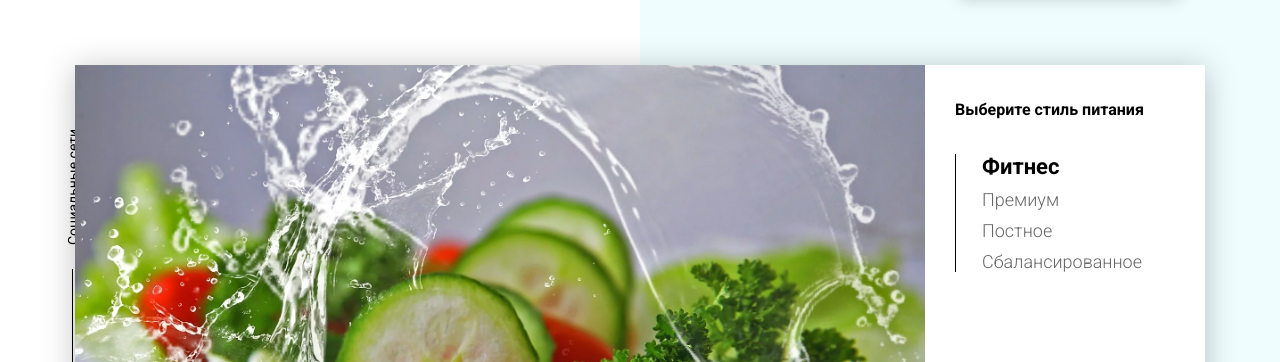
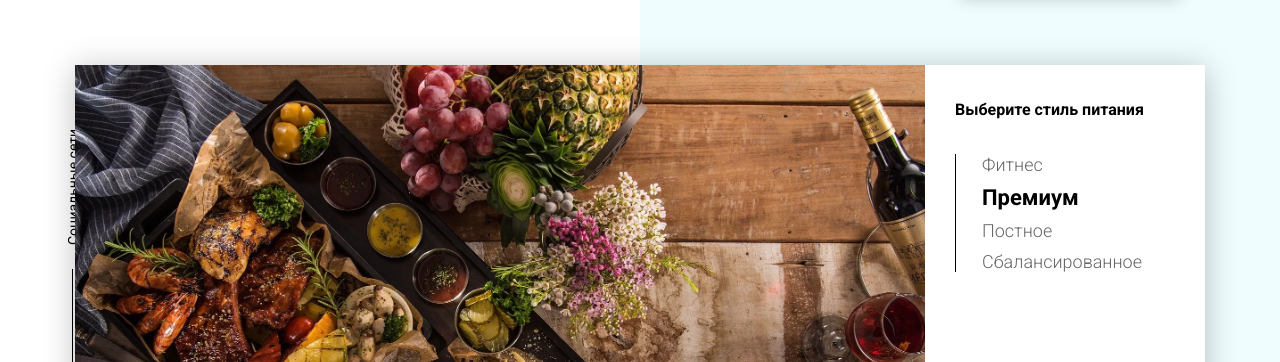
Before and after one commit to RudakovIlya/Food, a plain HTML site: page index.html in a window 1280 px wide. Both pictures are taken after a click on the element "Премиум". Shown: the part 113-475 px from the top of the page. Drawn offline with Linux system fonts and the light colour scheme.

Commit message:
feat: add tabs functional

```diff
--- a/css/style.css
+++ b/css/style.css
@@ -605,3 +605,24 @@ a {
   width: 280px;
   margin: 0 auto;
 }
+
+.show {
+  display: block;
+}
+.hide {
+  display: none;
+}
+.fade {
+  animation-name: fade;
+  animation-duration: 0.8s;
+}
+@keyframes fade {
+  from {
+    transform: scale(0.2);
+    opacity: 0.2;
+  }
+  to {
+    transform: scale(1);
+    opacity: 1;
+  }
+}
--- a/index.html
+++ b/index.html
@@ -49,24 +49,27 @@
             качеством!
           </div>
         </div>
-        <!-- <div class="tabcontent">
+        <div class="tabcontent">
           <img src="img/tabs/elite.webp" alt="elite">
           <div class="tabcontent__descr">
-                    Меню “Премиум” - мы используем не только красивый дизайн упаковки, но и качественное исполнение блюд. Красная рыба, морепродукты, фрукты - ресторанное меню без похода в ресторан!
+            Меню “Премиум” - мы используем не только красивый дизайн упаковки, но и качественное исполнение блюд.
+            Красная рыба, морепродукты, фрукты - ресторанное меню без похода в ресторан!
           </div>
-            </div> -->
-        <!-- <div class="tabcontent">
+        </div>
+        <div class="tabcontent">
           <img src="img/tabs/post.webp" alt="post">
           <div class="tabcontent__descr">
-                    Наше специальное “Постное меню” - это тщательный подбор ингредиентов: полное отсутствие продуктов животного происхождения. Полная гармония с собой и природой в каждом элементе! Все будет Ом!
+            Наше специальное “Постное меню” - это тщательный подбор ингредиентов: полное отсутствие продуктов животного
+            происхождения. Полная гармония с собой и природой в каждом элементе! Все будет Ом!
           </div>
         </div>
         <div class="tabcontent">
           <img src="img/tabs/vegy.webp" alt="vegy">
           <div class="tabcontent__descr">
-                    Меню "Сбалансированное" - это соответствие вашего рациона всем научным рекомендациям. Мы тщательно просчитываем вашу потребность в к/б/ж/у и создаем лучшие блюда для вас.
+            Меню "Сбалансированное" - это соответствие вашего рациона всем научным рекомендациям. Мы тщательно
+            просчитываем вашу потребность в к/б/ж/у и создаем лучшие блюда для вас.
           </div>
-            </div> -->
+        </div>
         <div class="tabheader">
           <h3>Выберите стиль питания</h3>
           <div class="tabheader__items">
--- a/js/script.js
+++ b/js/script.js
@@ -0,0 +1,73 @@
+'use strict';
+
+window.addEventListener('DOMContentLoaded', () => {
+
+  // Tabs
+
+  /* Подзадачи:
+
+      1) Функция, которая будет скрывать табы.
+
+      2) Функция, которая будет показывать нужный нам таб.
+
+      3) Обработчик события на родителя табов.
+
+  */
+
+  const tabs = document.querySelectorAll('.tabheader__item');
+
+  const tabsContent = document.querySelectorAll('.tabcontent');
+
+  const tabsParent = document.querySelector('.tabheader__items');
+
+  const hideTabContent = () => {
+
+    tabsContent.forEach(tabContent => {
+
+      tabContent.classList.add('hide')
+
+      tabContent.classList.remove('show', 'fade')
+
+    });
+
+    tabs.forEach(tab => tab.classList.remove('tabheader__item_active'))
+
+  };
+
+  const showTabContent = (i = 0) => {
+
+    tabsContent[i].classList.remove('hide')
+
+    tabsContent[i].classList.add('show', 'fade')
+
+    tabs[i].classList.add('tabheader__item_active');
+
+  };
+
+  hideTabContent();
+
+  showTabContent();
+
+  tabsParent.addEventListener('click', e => {
+
+    const target = e.target;
+
+    if (target && target.closest('.tabheader__item')) {
+
+      tabs.forEach((item, i) => {
+
+        if (target == item) {
+
+          hideTabContent()
+
+          showTabContent(i)
+
+        }
+
+      })
+
+    }
+
+  })
+
+})
```
Lines whose indentation alone changed are shown as unchanged.
